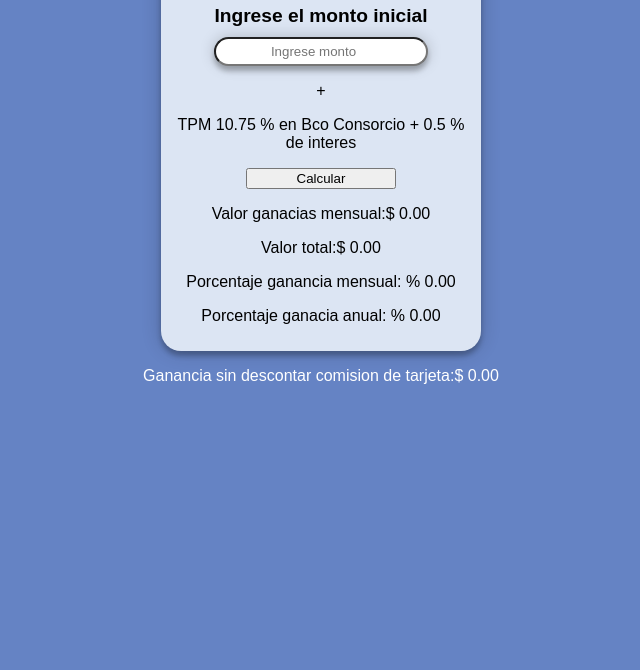
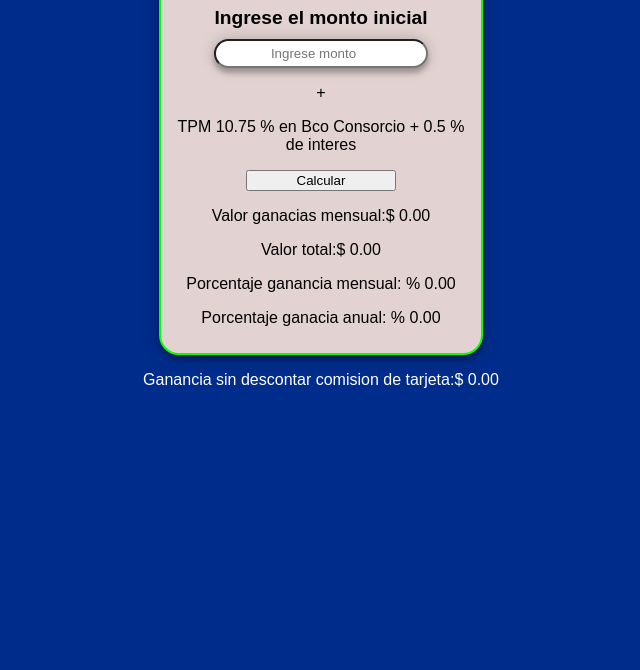
Before and after one commit to SebastianARB/Cuenta-VistaMasConsorcio, a plain HTML site: page index.htm in a window 1280 px wide. Shown: the part 130-800 px from the top of the page, without its empty margins (319-959 px from the left). Drawn offline with Linux system fonts and the light colour scheme.

Commit message:
se hizo cambio de colores en general.

```diff
--- a/styles.css
+++ b/styles.css
@@ -1,6 +1,6 @@
 body{
     font-family: sans-serif;
-    background-color: #6583c4;
+    background-color: #002c8b;
     text-align: center;
 }
 
@@ -8,7 +8,8 @@ body{
     max-width: 300px;
     margin: 0 auto;
     padding: 10px;
-    background-color: #dce5f3;
+    background-color: #e2d2d2;
+    border: #09ff00 solid 2px;
     border-radius: 20px;
     box-shadow: 0 0 20px 0 rgba(0, 0, 0, 0.2), 0 5px 5px 0 rgba(0, 0, 0, 0.24);
 }
```
